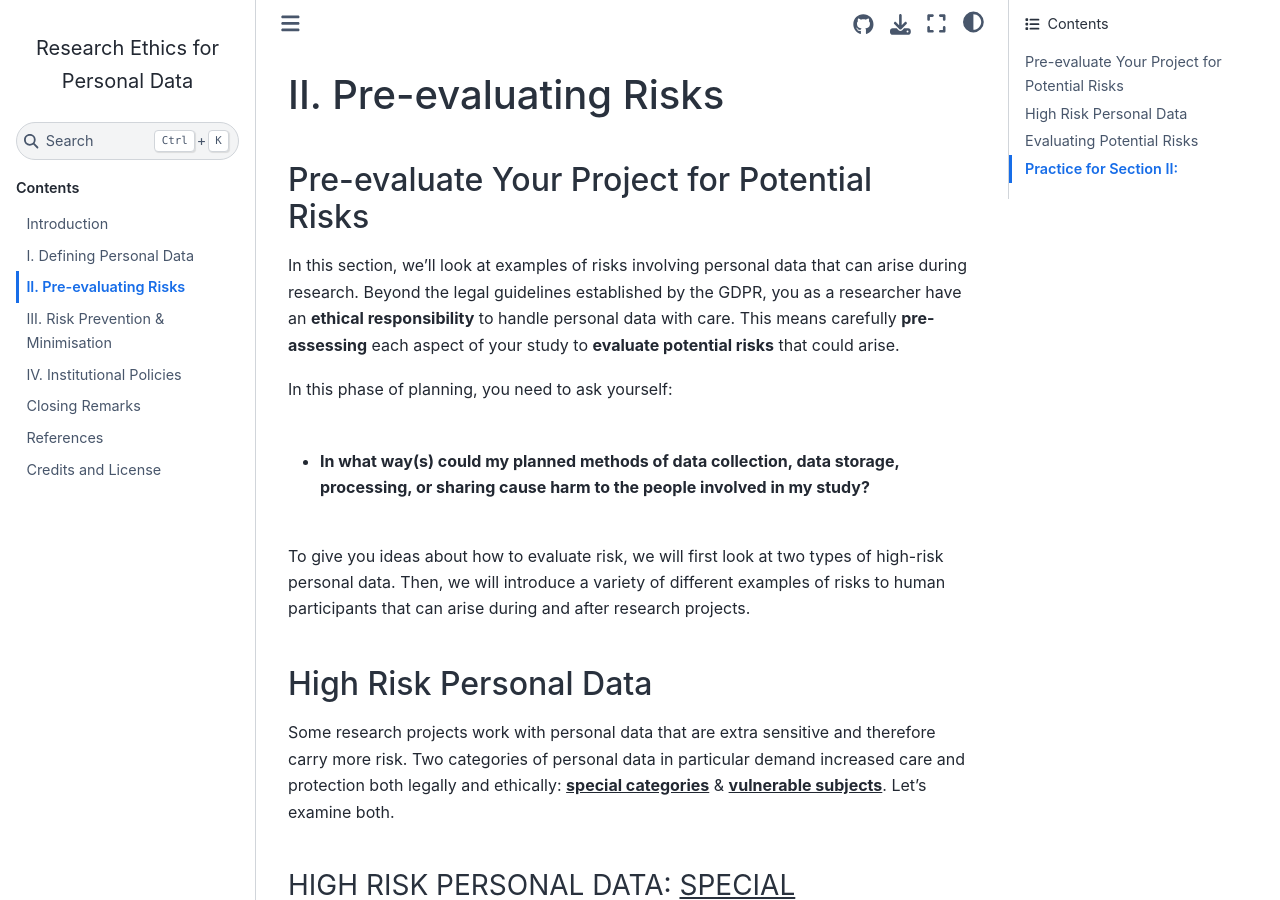
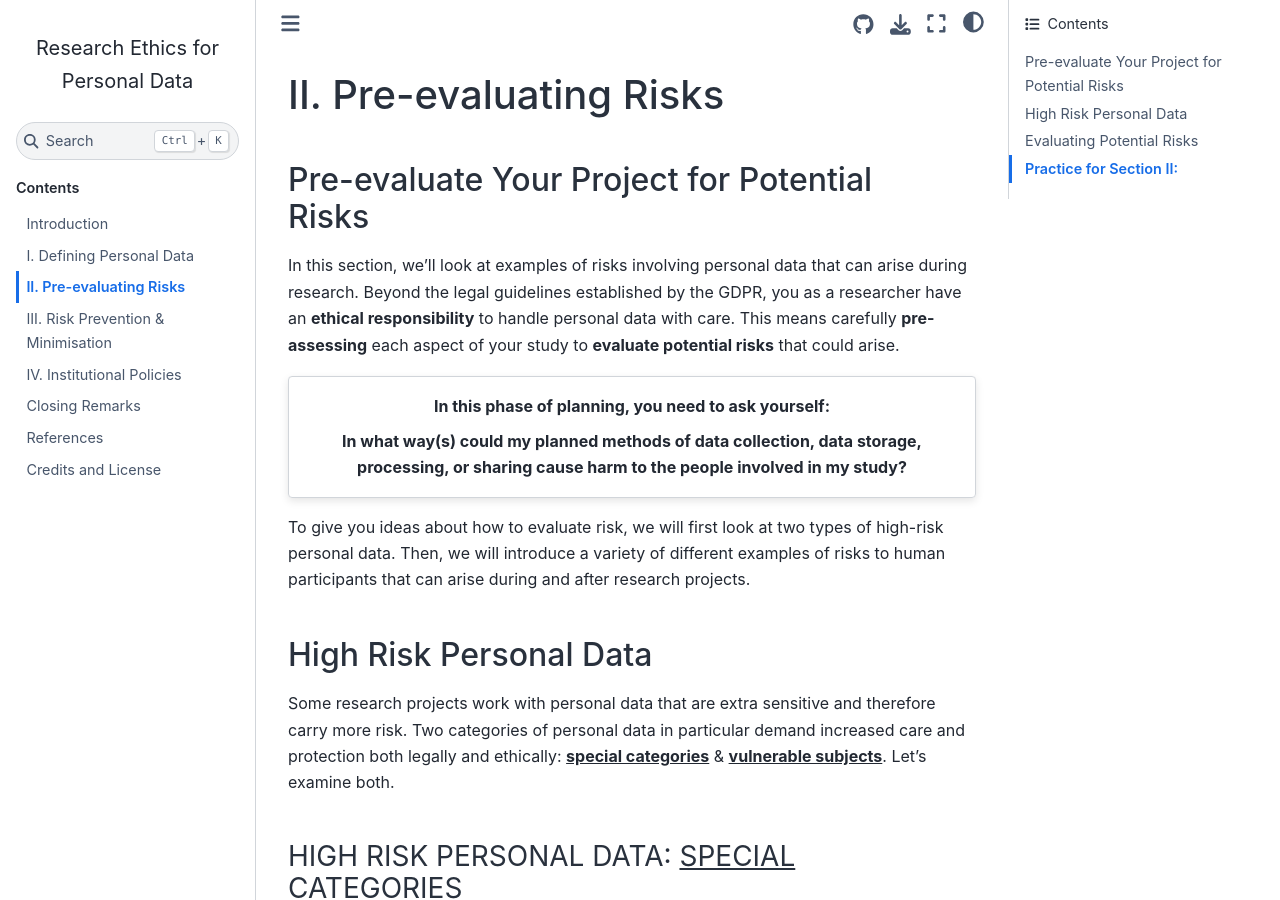
Before and after one commit to tu-delft-library/BSc_Research_Ethics_for_Personal_Data, a Jupyter Book: the page built from book/risks.md, in a window 1280 px wide and 900 px high. Built offline with Jupyter Book 1.0.4 settings and Sphinx 7.4.7 and the Sphinx Book theme 1.1.4, drawn with Linux system fonts in a browser that asks for light colours; comment, search, counter and statistics services are not loaded.

Commit message:
Update risks.md

```diff
--- a/book/risks.md
+++ b/book/risks.md
@@ -4,13 +4,10 @@
 
 In this section, we'll look at examples of risks involving personal data that can arise during research. Beyond the legal guidelines established by the GDPR, you as a researcher have an **ethical responsibility** to handle personal data with care. This means carefully **pre-assessing** each aspect of your study to **evaluate potential risks** that could arise.
 
-In this phase of planning, you need to ask yourself:
-<br>
-<br>
-
-- **In what way(s) could my planned methods of data collection, data storage, processing, or sharing cause harm to the people involved in my study?**
-<br>
-<br>
+:::{card} In this phase of planning, you need to ask yourself:
+:class-card: text-center
+**In what way(s) could my planned methods of data collection, data storage, processing, or sharing cause harm to the people involved in my study?**
+:::
 
 To give you ideas about how to evaluate risk, we will first look at two types of high-risk personal data. Then, we will introduce a variety of different examples of risks to human participants that can arise during and after research projects.
 
```
